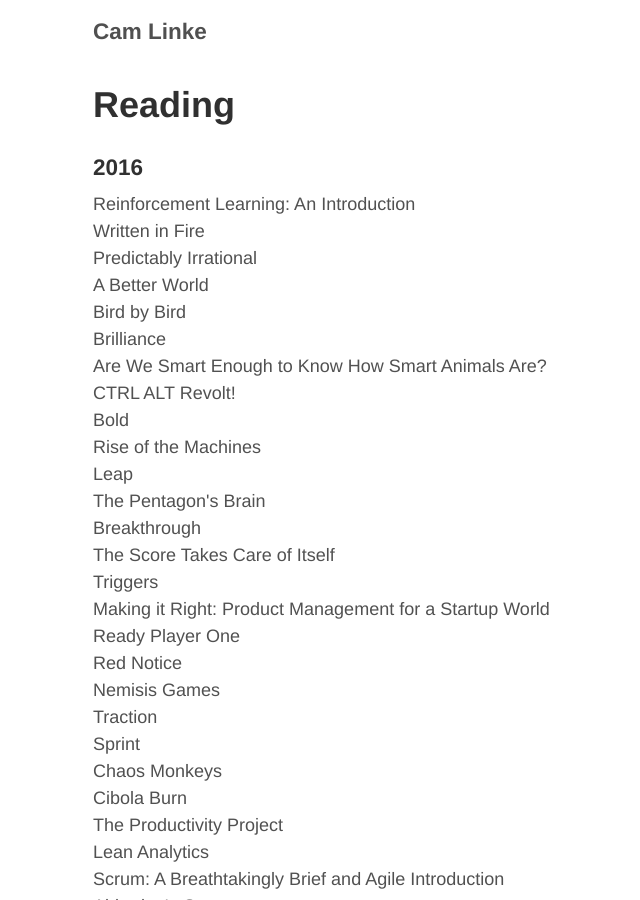
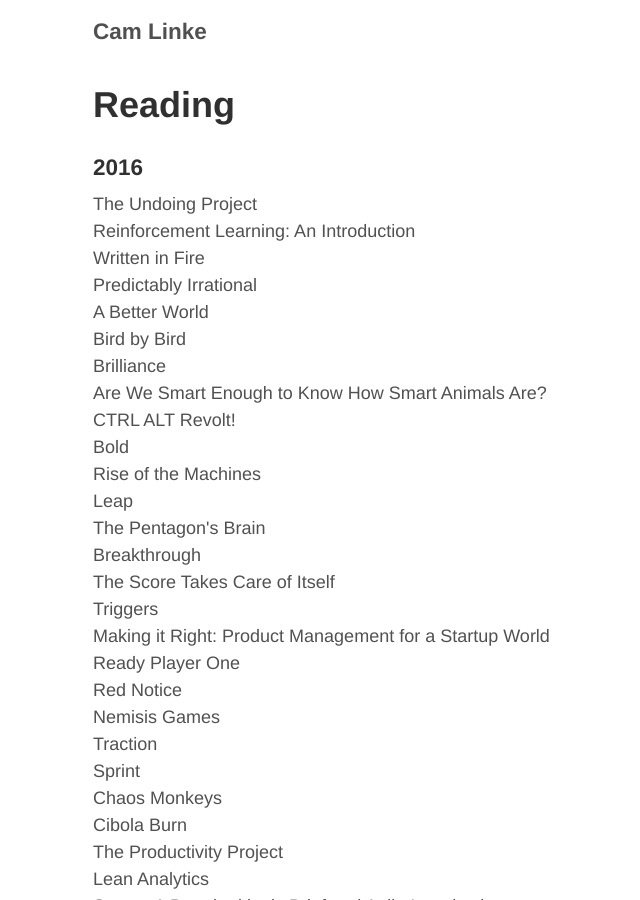
Before and after one commit to camlinke/camlinke.github.io, a Jekyll site: the page built from reading.md, in a window 1280 px wide and 900 px high. Shown: the whole window, without its empty margins (232-872 px from the left). Built offline with Jekyll 4.4.1, drawn with Linux system fonts in a browser that asks for light colours; nearby versions of some CDN libraries.

Commit message:
added reading

```diff
--- a/reading.md
+++ b/reading.md
@@ -5,6 +5,7 @@
 
 <h3>2016</h3>
 <ul class="frontpage-list">
+    <li>The Undoing Project</li>
     <li>Reinforcement Learning: An Introduction</li>
     <li>Written in Fire</li>
     <li>Predictably Irrational</li>
```
